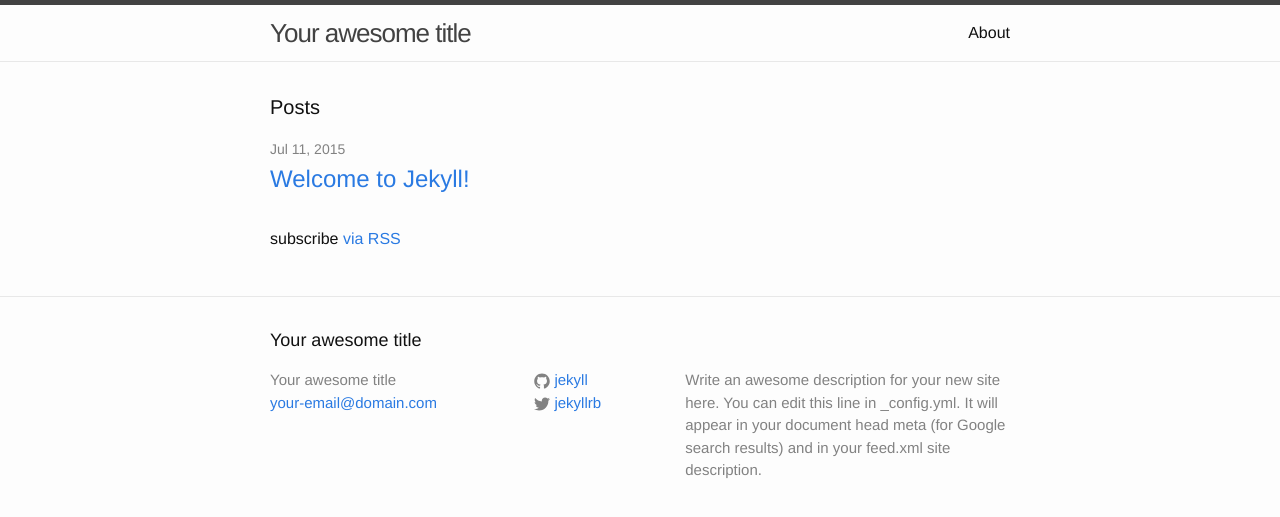
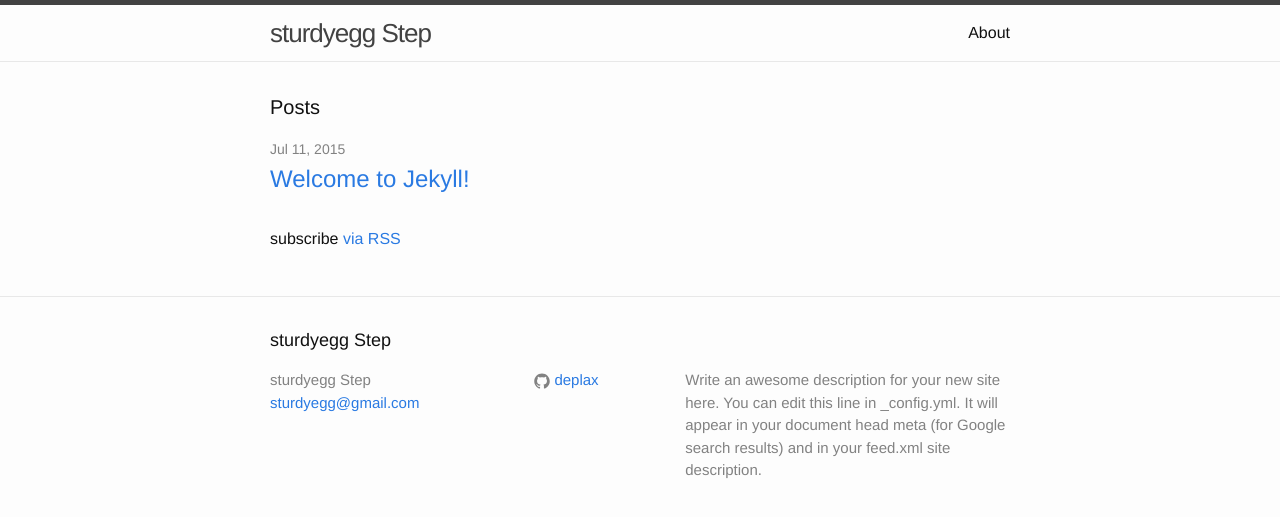
Before and after one commit to deplax/step, a Jekyll site: the page built from index.html, in a window 1280 px wide. Shown: the top 517 px of the page. Built offline with Jekyll 4.4.1, drawn with Linux system fonts in a browser that asks for light colours.

Commit message:
change url

```diff
--- a/_config.yml
+++ b/_config.yml
@@ -1,14 +1,13 @@
 # Site settings
-title: Your awesome title
-email: your-email@domain.com
+title: sturdyegg Step
+email: sturdyegg@gmail.com
 description: > # this means to ignore newlines until "baseurl:"
   Write an awesome description for your new site here. You can edit this
   line in _config.yml. It will appear in your document head meta (for
   Google search results) and in your feed.xml site description.
-baseurl: "" # the subpath of your site, e.g. /blog/
+baseurl: "/step" # the subpath of your site, e.g. /blog/
 url: "http://yourdomain.com" # the base hostname & protocol for your site
-twitter_username: jekyllrb
-github_username:  jekyll
+github_username: deplax
 
 # Build settings
 markdown: kramdown
```
